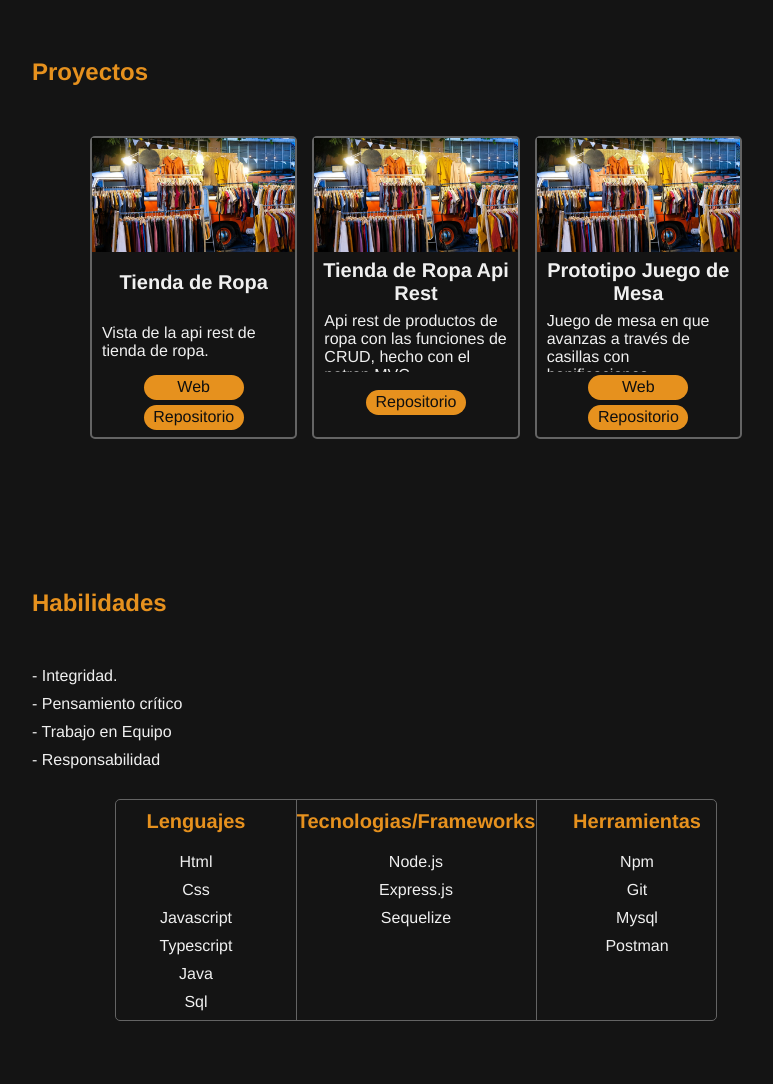
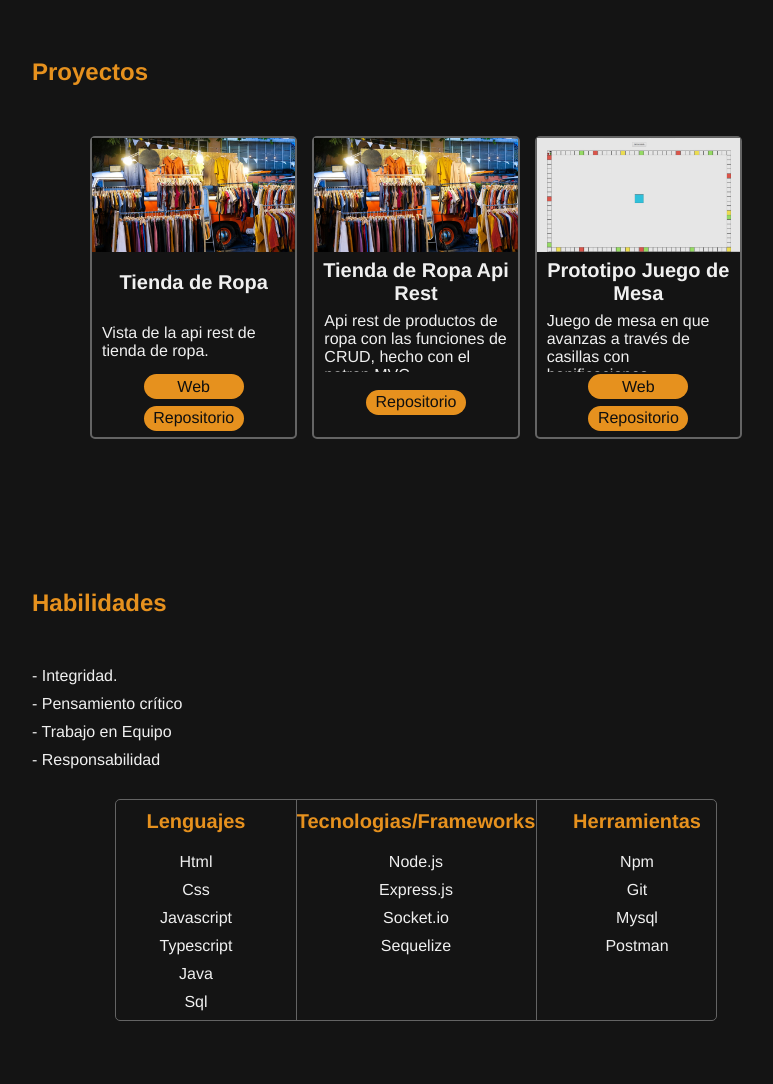
Before and after one commit to JSuggu/portfolio, a plain HTML site: page index.html in a window 1280 px wide. Shown: the part 820-1904 px from the top of the page, without its empty margins (224-997 px from the left). Drawn offline with Linux system fonts and the light colour scheme.

Commit message:
links and data updated

```diff
--- a/index.html
+++ b/index.html
@@ -73,7 +73,7 @@
                                 </p>
                             </section>
                             <section class="page">
-                                <a href="https://comfy-hotteok-542f0c.netlify.app" target="_blank">Web</a>
+                                <a href="https://clothing-store-frontend.netlify.app" target="_blank">Web</a>
                                 <a href="https://github.com/JSuggu/clothing-store-frontend" target="_blank">Repositorio</a>
                             </section>
                         </div>
@@ -91,7 +91,7 @@
                             </section>
                         </div>
                         <div class="card">
-                            <img src="./assets/clothing-store.jpg" >
+                            <img src="./assets/board-game-image.jpg" >
                             <h4 class="project-name">Prototipo Juego de Mesa</h4>
                             <section class="description">
                                 <p>
@@ -130,6 +130,7 @@
                             <div>
                                 <span>Node.js</span>
                                 <span>Express.js</span>
+                                <span>Socket.io</span>
                                 <span>Sequelize</span>
                             </div>
                         </section>
```
